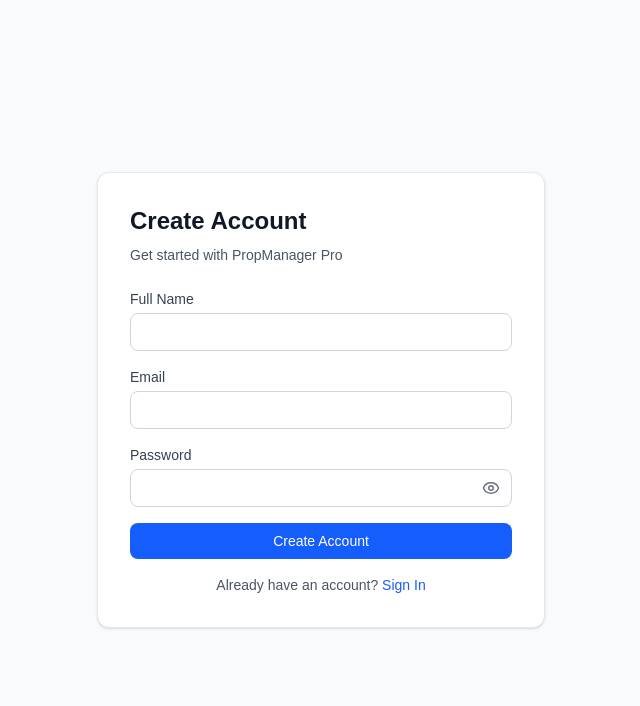
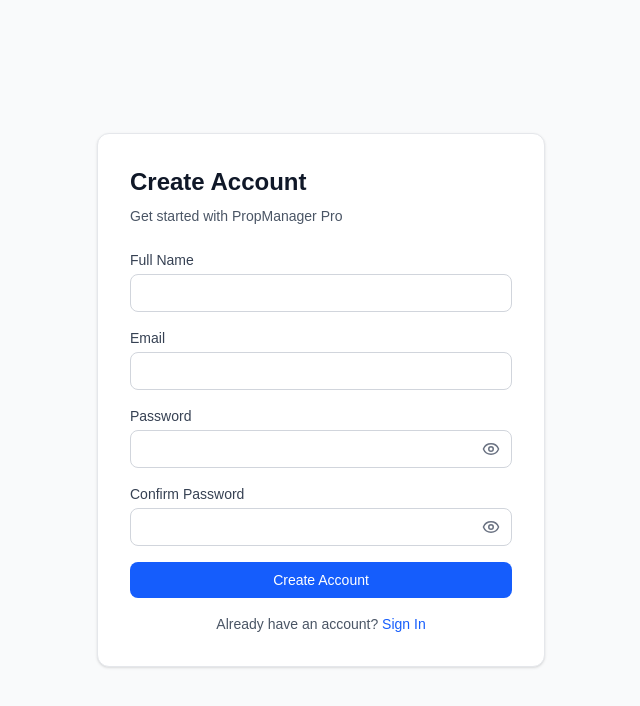
Before and after one commit to automationbyjohnpaul-oss/propmanagerpro, a Next.js app in the folder frontend/: page /register in a window 1280 px wide. Shown: the top 706 px of the page, without its empty margins (319-959 px from the left). Built offline with nearby package versions, Linux system fonts and the light colour scheme; no server answers.

Commit message:
ux: add confirm password field with match validation

```diff
--- a/frontend/src/app/register/page.tsx
+++ b/frontend/src/app/register/page.tsx
@@ -10,7 +10,9 @@ export default function RegisterPage() {
   const [name, setName] = useState("");
   const [email, setEmail] = useState("");
   const [password, setPassword] = useState("");
+  const [confirmPassword, setConfirmPassword] = useState("");
   const [showPassword, setShowPassword] = useState(false);
+  const [showConfirmPassword, setShowConfirmPassword] = useState(false);
   const [error, setError] = useState<string | null>(null);
   const [loading, setLoading] = useState(false);
 
@@ -18,6 +20,13 @@ export default function RegisterPage() {
     e.preventDefault();
     setError(null);
     setLoading(true);
+
+    if (password !== confirmPassword) {
+      setError("Passwords do not match");
+      setLoading(false);
+      return;
+    }
+
     try {
       await register(name, email, password);
     } catch (err) {
@@ -103,6 +112,45 @@ export default function RegisterPage() {
               </button>
             </div>
           </div>
+          <div>
+            <label
+              htmlFor="confirmPassword"
+              className="block text-sm font-medium text-gray-700 mb-1"
+            >
+              Confirm Password
+            </label>
+            <div className="relative">
+              <input
+                type={showConfirmPassword ? "text" : "password"}
+                id="confirmPassword"
+                required
+                minLength={8}
+                value={confirmPassword}
+                onChange={(e) => setConfirmPassword(e.target.value)}
+                className="w-full border border-gray-300 rounded-lg px-4 py-2 pr-12 text-sm focus:ring-2 focus:ring-blue-500 focus:border-blue-500 outline-none"
+              />
+              <button
+                type="button"
+                aria-label={
+                  showConfirmPassword
+                    ? "Hide confirm password"
+                    : "Show confirm password"
+                }
+                onClick={() => setShowConfirmPassword(!showConfirmPassword)}
+                className="absolute right-3 top-1/2 -translate-y-1/2 text-gray-500 hover:text-gray-700 cursor-pointer"
+              >
+                {showConfirmPassword ? <EyeOff size={18} /> : <Eye size={18} />}
+              </button>
+            </div>
+            {confirmPassword.length > 0 && password !== confirmPassword && (
+              <p className="text-red-500 text-sm mt-1">
+                Passwords do not match
+              </p>
+            )}
+            {confirmPassword.length > 0 && password === confirmPassword && (
+              <p className="text-green-600 text-sm mt-1">Passwords match</p>
+            )}
+          </div>
           <button
             type="submit"
             disabled={loading}
```
